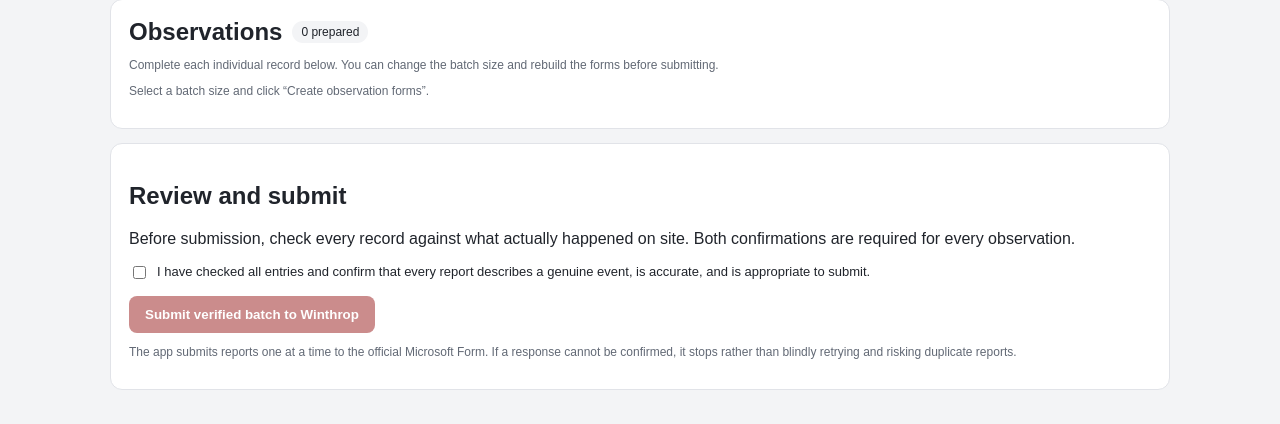
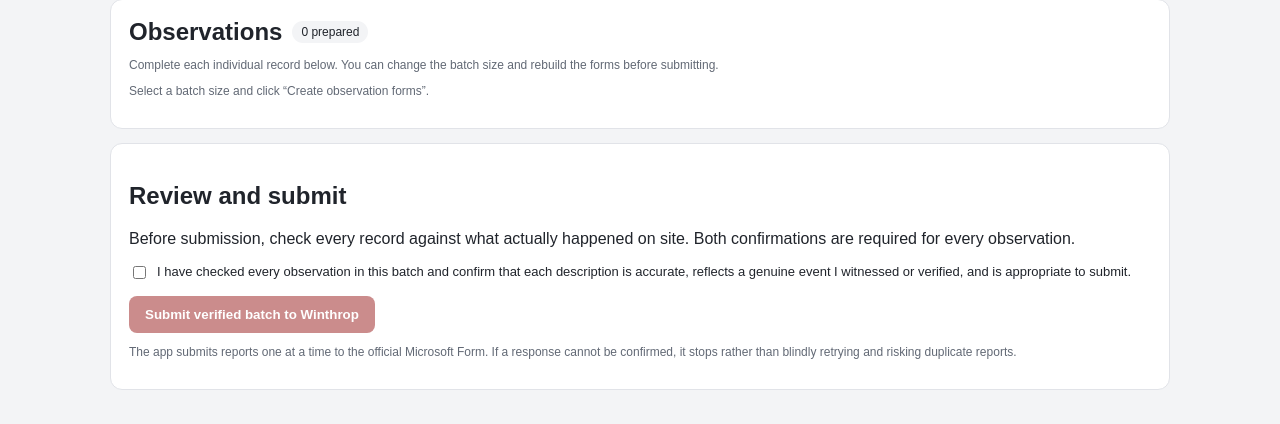
Before and after one commit to pines-link6/winthrop-sor-app, a Flask app: page / in a window 1280 px wide. Shown: the part 591-1015 px from the top of the page. Run offline with Flask 3, Linux system fonts and the light colour scheme.

Commit message:
Add files via upload

```diff
--- a/app.py
+++ b/app.py
@@ -239,6 +239,8 @@ def index():
 def start():
     payload = request.get_json(silent=True) or {}
     records = payload.get("records")
+    if payload.get("batch_confirm") is not True:
+        return jsonify(error="Please confirm that you have checked every observation in the batch."), 400
     if not isinstance(records, list) or not 1 <= len(records) <= MAX_BATCH:
         return jsonify(error=f"Submit one test record or a batch of up to {MAX_BATCH} real observations."), 400
 
@@ -249,8 +251,6 @@ def start():
     for i, rec in enumerate(records, 1):
         if not isinstance(rec, dict):
             return jsonify(error=f"Observation {i} is invalid."), 400
-        if not rec.get("witnessed") or not rec.get("reviewed"):
-            return jsonify(error=f"Observation {i} must be confirmed as genuine and reviewed."), 400
         missing = [k for k in required if not str(rec.get(k, "")).strip()]
         if missing:
             return jsonify(error=f"Observation {i} is missing: {', '.join(missing)}."), 400
@@ -267,9 +267,7 @@ def start():
             datetime.strptime(rec["date"], "%Y-%m-%d")
         except ValueError:
             return jsonify(error=f"Observation {i} has an invalid date."), 400
-        cleaned.append({k: str(rec[k]).strip() for k in required} | {
-            "witnessed": True, "reviewed": True
-        })
+        cleaned.append({k: str(rec[k]).strip() for k in required})
 
     job_id = str(uuid.uuid4())
     with JOBS_LOCK:
--- a/templates/index.html
+++ b/templates/index.html
@@ -48,7 +48,7 @@ button.secondary{background:#374151}button.light{background:#e5e7eb;color:#11182
 <section class="card">
 <h2>Review and submit</h2>
 <p>Before submission, check every record against what actually happened on site. Both confirmations are required for every observation.</p>
-<label class="confirm"><input type="checkbox" id="batchConfirm"><span>I have checked all entries and confirm that every report describes a genuine event, is accurate, and is appropriate to submit.</span></label>
+<label class="confirm"><input type="checkbox" id="batchConfirm"><span>I have checked every observation in this batch and confirm that each description is accurate, reflects a genuine event I witnessed or verified, and is appropriate to submit.</span></label>
 <div class="actions"><button id="submit" disabled>Submit verified batch to Winthrop</button></div>
 <div id="progressArea" class="hidden">
   <div class="row" style="justify-content:space-between;margin:12px 0"><b id="progressText">Starting…</b><span id="progressCount">0 / 0</span></div>
@@ -120,6 +120,8 @@ function nextPhrase(){
  if(phraseIndex>=phraseDeck.length){phraseDeck=shuffledPhrases();phraseIndex=0;}
  return phraseDeck[phraseIndex++];
 }
+const naOptions=['N/A','NA','na','n/a','N.A.','Not applicable','not applicable'];
+function randomNA(){return naOptions[Math.floor(Math.random()*naOptions.length)];}
 const $ = id => document.getElementById(id);
 let batch = [], pollTimer = null;
 
@@ -130,20 +132,19 @@ function createForms(){
  const count = $('count').value==='random'?randomCount():Number($('count').value);
  const old = readAll();
  batch = Array.from({length:count},(_,i)=>old[i]||({
-  location:'',nature:'Positive Observation',further_nature:'Positive Observation',
+  location:'External',nature:'Positive Observation',further_nature:'Positive Observation',
   description:nextPhrase(),action_taken:'No',feedback_given:'No',manager_informed:'No',
-  intervention_details:'',type:observationTypes[2],witnessed:false,reviewed:false
+  intervention_details:randomNA(),type:observationTypes[2],witnessed:false,reviewed:false
  }));
  render();
 }
 function readAll(){
  return [...document.querySelectorAll('.record')].map(card=>{
   const val=n=>card.querySelector(`[name="${n}"]`)?.value||'';
-  const chk=n=>!!card.querySelector(`[name="${n}"]`)?.checked;
   return {location:val('location'),nature:val('nature'),further_nature:val('further_nature'),
    description:val('description'),action_taken:val('action_taken'),feedback_given:val('feedback_given'),
    manager_informed:val('manager_informed'),intervention_details:val('intervention_details'),
-   type:val('type'),witnessed:chk('witnessed'),reviewed:chk('reviewed')};
+   type:val('type')};
  });
 }
 function render(){
@@ -160,10 +161,9 @@ function render(){
   <div><label>Action Taken</label><select name="action_taken">${options(['Yes','No'],r.action_taken)}</select></div>
   <div><label>Feedback Given</label><select name="feedback_given">${options(['Yes','No'],r.feedback_given)}</select></div>
   <div><label>Manager Informed</label><select name="manager_informed">${options(['Yes','No'],r.manager_informed)}</select></div>
-  <div class="wide"><label>Details of intervention</label><textarea name="intervention_details" placeholder="If an intervention occurred, describe what was done. If none, enter N/A.">${esc(r.intervention_details)}</textarea></div>
+  <div class="wide"><label>Details of intervention</label><textarea name="intervention_details" placeholder="Describe the intervention, or use N/A if none.">${esc(r.intervention_details||randomNA())}</textarea></div>
   </div>
-  <label class="confirm"><input type="checkbox" name="witnessed" ${r.witnessed?'checked':''}><span>I personally witnessed this event or have verified that it occurred.</span></label>
-  <label class="confirm"><input type="checkbox" name="reviewed" ${r.reviewed?'checked':''}><span>I have reviewed this report and confirm it is accurate.</span></label>`;
+`;
   host.appendChild(d);
  });
  $('batchConfirm').checked=false;
@@ -173,11 +173,10 @@ function collect(){
  const common={name:$('name').value.trim(),company:$('company').value,date:$('date').value};
  return [...document.querySelectorAll('.record')].map(card=>{
   const val=n=>card.querySelector(`[name="${n}"]`)?.value.trim()||'';
-  const chk=n=>!!card.querySelector(`[name="${n}"]`)?.checked;
   return {...common,location:val('location'),nature:val('nature'),further_nature:val('further_nature'),
    description:val('description'),action_taken:val('action_taken'),feedback_given:val('feedback_given'),
    manager_informed:val('manager_informed'),intervention_details:val('intervention_details'),
-   type:val('type'),witnessed:chk('witnessed'),reviewed:chk('reviewed')};
+   type:val('type')};
  });
 }
 function validate(records){
@@ -187,9 +186,8 @@ function validate(records){
   for(const k of ['name','company','date','location','nature','further_nature','description','action_taken','feedback_given','manager_informed','intervention_details','type']){
    if(!String(r[k]||'').trim())return `Observation ${n}: please complete ${k.replaceAll('_',' ')}.`;
   }
-  if(!r.witnessed||!r.reviewed)return `Observation ${n}: both verification boxes must be ticked.`;
  }
- if(!$('batchConfirm').checked)return 'Please confirm the batch review.';
+ if(!$('batchConfirm').checked)return 'Please confirm that you have checked every observation in the batch.';
  return '';
 }
 async function submitBatch(){
@@ -197,7 +195,7 @@ async function submitBatch(){
  if(!confirm(`You are about to submit ${records.length} separate SORs to Winthrop Microsoft Forms. Continue?`))return;
  $('submit').disabled=true;$('progressArea').classList.remove('hidden');$('status').textContent='Sending batch to the server…';
  try{
-  const res=await fetch('/api/start',{method:'POST',headers:{'Content-Type':'application/json'},body:JSON.stringify({records})});
+  const res=await fetch('/api/start',{method:'POST',headers:{'Content-Type':'application/json'},body:JSON.stringify({records,batch_confirm:$('batchConfirm').checked})});
   const data=await res.json();if(!res.ok)throw new Error(data.error||'Could not start submission.');
   poll(data.job_id);
  }catch(e){$('status').textContent=e.message;$('submit').disabled=false;}
```
Also changed, not shown: README.md.
